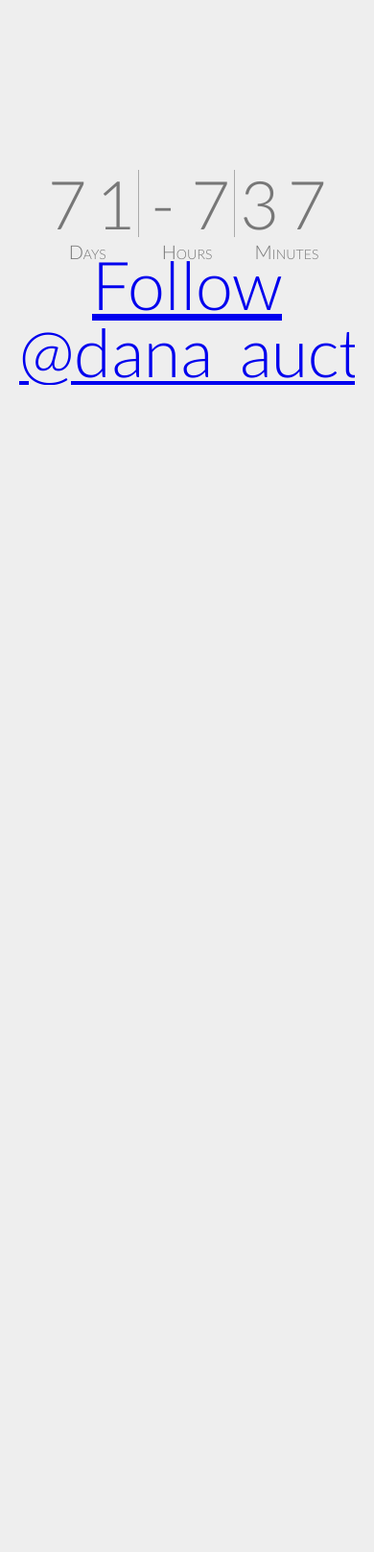
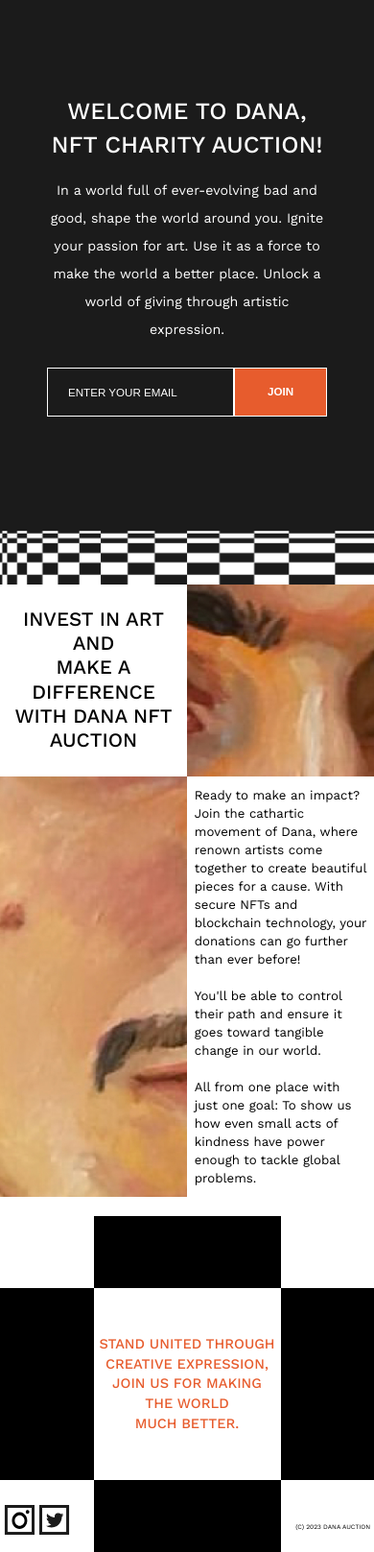
Before and after one commit to klinkov/dana_auction, a PHP site: page / in a window 390 px wide. Shown: the part 200-1817 px from the top of the page at 96% size. Before the commit the page ends 601 px from the top, so only its background shows below. Run offline with PHP 8.4, Linux system fonts and the light colour scheme; some libraries are stand-ins or nearby versions.

Commit message:
Second version

```diff
--- /dev/null
+++ b/app.js
@@ -0,0 +1,40 @@
+document.addEventListener("DOMContentLoaded", () => {
+
+    let popUp =  document.getElementById('popUp');
+    if(document.location.search == '?sacses'){
+        popUp.classList.add('block');
+    }
+
+
+
+
+
+//     function handleFormSubmit(event) {
+//         event.preventDefault()
+//         serializeForm(applicantForm)
+//     }
+
+//     function serializeForm(formNode) {
+//         return new FormData(formNode)
+//     }
+
+//     async function sendData(data) {
+//         return await fetch('/api/apply/', {
+//           method: 'POST',
+//           headers: { 'Content-Type': 'multipart/form-data' },
+//           body: data,
+//         })
+//     }
+
+//     async function handleFormSubmit(event) {
+//         event.preventDefault()
+
+//         const data = serializeForm(event.target)
+//         const response = await sendData(data)
+//     }
+
+//     const applicantForm = document.querySelector('.main-btn-group')
+//     if (applicantForm) {
+//         applicantForm.addEventListener('submit', handleFormSubmit)
+//     }
+});
--- a/index.html
+++ b/index.html
@@ -1,29 +1,84 @@
 <!DOCTYPE html>
-<html lang="en" >
+<html lang="en">
 <head>
-  <meta charset="UTF-8">
-<title>Dana: NFT charity market</title>
-  <link rel="stylesheet" href="https://cdnjs.cloudflare.com/ajax/libs/normalize/5.0.0/normalize.min.css">
-<link rel="stylesheet" href="./style.css">
-<script src="https://cdnjs.cloudflare.com/ajax/libs/prefixfree/1.0.7/prefixfree.min.js"></script>
+    <meta charset="UTF-8">
+    <meta http-equiv="X-UA-Compatible" content="IE=edge">
+    <meta name="viewport" content="width=device-width, initial-scale=1.0">
+    <link rel="stylesheet" href="style.css">
+    <link rel="preconnect" href="https://fonts.googleapis.com">
+    <link rel="preconnect" href="https://fonts.gstatic.com" crossorigin>
+    <link href="https://fonts.googleapis.com/css2?family=Work+Sans:wght@400;500;600;700&display=swap" rel="stylesheet">
 
+    <title>DANA_landing</title>
 </head>
 <body>
-<!-- partial:index.partial.html -->
-<div class='clock'></div>
-<div class='label'>
-  <span class='info days'>Days</span>
-  <span class='info hours'>Hours</span>
-  <span class='info minutes'>Minutes</span>
-</div>
-<!-- partial -->
-  <script  src="./script.js"></script>
+    <div id="popUp">
+        <span></span>
+        <p>Thanks for joining us</p>
+    </div>
 
-<div class='twitter'>
-<span>
-<a href="https://twitter.com/dana_auction?ref_src=twsrc%5Etfw" class="twitter-follow-button" data-show-count="false">Follow @dana_auction</a><script async src="https://platform.twitter.com/widgets.js" charset="utf-8"></script>
-</span>
-</div>
+    <section class="intro">
+        <div class="flex-container-intro">
+            <video playsinline autoplay muted loop no-controls preload="metadata" class="intro-preview">
+                <source src="intro-video.mp4" type="video/mp4">
+            </video>
+            <!-- <img src="img/intro-preview.jpg" alt="" class="intro-preview"> -->
+            <div class="intro-block__text">
+                <img src="img/svg/intro-logo.svg" alt="" class="inro-logo-img">
+                <p class="intro__title-bottom">where art meets impact</p>
+            </div>
+        </div>
+    </section>
 
+    <main>
+        <div class="container">
+            <h2 class="main__title">Welcome to Dana,<br>NFT CHARITY auction!</h2>
+            <p class="main__subtitle">In a world full of ever-evolving bad and good, shape the world around you. Ignite your passion for art. Use it as a force to make the world a better place. Unlock a world of giving through artistic expression.</p>
+            <form class="main-btn-group" action="/send.php" method="post" id="formMale">
+                <input type="email" name="mail" class="mail-input" placeholder="Enter your email" required>
+                <input type="submit" value="join" class="mail-button">
+            </form>
+            <!-- Thanks for joining us -->
+        </div>
+        <img src="img/main.png" alt="" class="main-bottom-img">
+    </main>
+
+    <section class="invest">
+        <div class="invest-top">
+            <p class="invest-top__subtitle-head invest-top__subtitle">Invest in ART<br>and<br>Make a Difference</p>
+            <p class="invest-top__subtitle-body invest-top__subtitle">with Dana NFT Auction</p>
+        </div>
+
+        <div class="invest-bottom">
+            <p class="invest-bottom__title">Ready to make an impact? Join the cathartic movement of Dana, where renown artists come together to create beautiful pieces for a cause. With secure NFTs and blockchain technology, your donations can go further than ever before!<br><br>You'll be able to control their path and ensure it goes toward tangible change in our world.</br><br>All from one place with just one goal: To show us how even small acts of kindness have power enough to tackle global problems.</p>
+        </div>
+    </section>
+
+    <footer>
+        <div class="min-block"></div>
+        <div class="center-block"></div>
+        <div class="min-block"></div>
+
+        <div class="center--block"></div>
+        <div class="center-center-block"><p class="footer__title">Stand united through<br>creative expression,<br>join us for making<br>the world<br>much better.</p></div>
+        <div class="center--block"></div>
+
+        <div class="min-block">
+
+            <div class="footer-img">
+                <a href="https://www.instagram.com/dana.auction/" class="footer-link">
+                    <img src="img/svg/inst.svg" alt="" class="footer-ico">
+                </a>
+                <a href="https://twitter.com/dana_auction" class="footer-link">
+                    <img src="img/svg/twit.svg" alt="" class="footer-ico">
+                </a>
+            </div>
+
+        </div>
+        <div class="center-block"></div>
+        <div class="min-block"><p class="footer-info">(C) 2023 Dana Auction</p></div>
+    </footer>
+
+    <script src="app.js"></script>
 </body>
 </html>
--- a/style.css
+++ b/style.css
@@ -1,108 +1,405 @@
-@import url("https://fonts.googleapis.com/css?family=Lato:300,400,700");
-* {
-  margin: 0;
-  padding: 0;
-  box-sizing: border-box;
+body {
+    margin: 0;
+    font-size: 27.22px;
+    font-family: 'Work Sans', serif;
+    font-weight: 400;
+    line-height: 41.02px;
+    position: relative;
 }
 
-html, body {
-  height: 100%;
+p,
+h1, h2, h3, h4, h5, h6,
+a {
+    margin: 0;
 }
 
-body {
-  font: 300 70px/1 "Lato", sans-serif;
-  color: #777;
-  background: #eee;
+#popUp {
+    display: none;
+    width: 100%;
+    height: auto;
+    position: absolute;
+    top: 0;
+    left: 0;
+    right: 0;
+    background-color: #1B1B1B;
+    color: #fff;
+    text-align: center;
+    padding: 10px 0;
+}
+.block {
+    display: block !important;
 }
 
-.twitter {
+/* intro block ======== */
+.flex-container-intro {
+    display: flex;
+}
+.intro-preview {
+    width: 50%;
+    height: auto;
+    max-height: 888px;
+    max-width: 840px;
+}
+.intro-block__text {
+    width: 50%;
+    height: auto;
+    max-height: 888px;
+    display: flex;
+    flex-direction: column;
+    justify-content: space-between;
+    align-items: center;
+}
+.inro-logo-img {
+    width: 100%;
+}
+.intro__title-bottom {
+    text-align: center;
+    margin: 0 60px 47px 43px;
+    font-size: 99.6px;
+    line-height: 90.84px;
+    text-transform: uppercase;
+    font-weight: 500;
+    font-style: normal;
+    max-width: 740px;
+}
+
+/* main block ======== */
+main {
+    display: flex;
+    flex-direction: column;
+    justify-content: space-around;
+    align-items: center;
+    background-color: #1B1B1B;
+    color: #fff;
+    padding: 178px 0 317px 0;
+    position: relative;
+}
+.container {
+    max-width: 75%;
+    margin: 0 auto;
+}
+.main__title {
+    font-size: 99.6px;
+    font-weight: 500;
+    line-height: 90.84px;
+    text-align: center;
+    text-transform: uppercase;
+}
+.main__subtitle {
+    font-size: 37.22px;
+    font-weight: 400;
+    line-height: 41.02px;
+    text-align: center;
+    margin-top: 83px;
+    margin-bottom: 117px;
+}
+.main-btn-group {
+    display: flex;
+    justify-content: center;
+}
+.mail-input {
+    background-color: #1B1B1B;
+    border: 1px solid #fff;
+    color: #fff;
+    padding: 18px 18px 18px 21px;
+    font-size: 57.6px;
+    line-height: 52.53px;
+    font-weight: 500;
+    outline: none;
+}
+.mail-input::placeholder {
+    color: #fff;
+    text-transform: uppercase;
+}
+.mail-button {
+    background-color: #E75C2D;
+    border: 1px solid #fff;
+    color: #fff;
+    text-transform: uppercase;
+    font-size: 57.6px;
+    font-weight: 700;
+    line-height: 52.53px;
+    padding: 18px 34px;
+    cursor: pointer;
+}
+.main-bottom-img {
     position: absolute;
-    top: 60%;
-    left: 50%;
-    width: 350px;
-    margin-top: -45px;
-    margin-left: -175px;
+    bottom: 0;
+    left: 0;
+    width: 100%;
+    max-height: 180px;
+}
+
+/* invest block ======== */
+.invest {
+    background-image: url(img/invest-bg.jpg);
+    background-size: cover;
+    background-repeat: no-repeat;
+    background-position: center;
+    min-height: 1005px;
+}
+.invest-top__subtitle {
     text-align: center;
-    overflow: hidden;
-    -webkit-user-select: none;
-    -moz-user-select: none;
-    user-select: none;
+    text-transform: uppercase;
+    font-weight: 500;
+    font-size: 57.6px;
+    line-height: 52.3px;
+}
+.invest-top {
+    background-color: #fff;
+    width: 50%;
+    min-height: 505px;
+    display: flex;
+    flex-direction: column;
+    justify-content: space-around;
+    align-items: center;
+}
+.invest-bottom {
+    background-color: #fff;
+    width: 50%;
+    min-height: 505px;
+    margin-left: auto;
+    margin-right: 0;
+    display: flex;
+    align-items: center;
+}
+.invest-bottom__title {
+    height: 100%;
+    font-size: 27.22px;
+    font-weight: 400;
+    line-height: 30px;
+    margin: auto 60px auto 60px;
+}
+
+/* footer block ======== */
+footer {
+    min-height: 888px;
+    display: flex;
+    flex-wrap: wrap;
+    position: relative;
+}
+.footer__title {
+    color: #E75C2D;
+    font-weight: 500;
+    font-size: 57.6px;
+    line-height: 52.53px;
+    text-align: center;
+    text-transform: uppercase;
+}
+.footer-link {
+    text-decoration: none;
+    display: block;
+}
+.footer-img {
+    position: absolute;
+    bottom: 35px;
+    left: 40px;
+    width: 31px;
+    height: 31px;
+    display: flex;
+}
+.footer-link:last-child {
+    margin-left: 20px;
+}
+.footer-info {
+    position: absolute;
+    bottom: 35px;
+    right: 1%;
+    font-size: 17.6px;
+    line-height: 16.5px;
+    font-weight: 400;
+    text-align: center;
+    text-transform: uppercase;
 }
 
 
-.clock {
-  position: absolute;
-  top: 50%;
-  left: 50%;
-  width: 350px;
-  margin-top: -45px;
-  margin-left: -175px;
-  text-align: center;
-  overflow: hidden;
-  -webkit-user-select: none;
-  -moz-user-select: none;
-  user-select: none;
+/* ====== chess ====== */
+.min-block {
+    width: 25%;
+    height: 222px;
+    background-color: #fff;
+    display: block;
+}
+.center-block {
+    width: 50%;
+    height: 222px;
+    background-color: #000;
 }
 
-.clock span {
-  position: relative;
-  display: inline-block;
-  width: 50px;
+.center--block {
+    background-color: #000;
+    width: 25%;
+    height: 444px;
+}
+.center-center-block {
+    width: 50%;
+    height: 444px;
+    display: flex;
+    justify-content: center;
+    align-items: center;
 }
 
-.clock span:nth-child(2),
-.clock span:nth-child(4) {
-  border-right: 1px solid #aaa;
+
+/* ADAPTIVE ======== */
+@media (max-width: 1024px) {
+    .intro__title-bottom {
+        font-size: 45.6px;
+        line-height: 50.84px;
+    }
+    .main__title{
+        font-size: 60.6px;
+        line-height: 70.84px;
+    }
+    .main__subtitle {
+        font-size: 25.22px;
+    }
+    .mail-input,
+    .mail-button {
+        font-size: 25.6px;
+        line-height: 20.53px;
+    }
+    .invest-top__subtitle {
+        font-size: 30.6px;
+        line-height: 30.3px;
+    }
+    .invest-bottom__title {
+        font-size: 20.22px;
+        line-height: 22px;
+    }
+    .footer__title {
+        font-size: 29.6px;
+        line-height: 35.53px;
+    }
+    .footer-info {
+        font-size: 13.6px;
+    }
 }
 
-.clock span:before,
-.clock span:after {
-  position: absolute;
-  left: 0;
-  top: 0;
-  right: 0;
-  bottom: 0;
-  backface-visibility: hidden;
-  transition: transform 0.75s;
+@media (max-width: 768px) {
+    .intro__title-bottom {
+        font-size: 30.6px;
+        line-height: 35.84px;
+    }
+    main {
+        padding-top: 100px;
+        padding-bottom: 175px;
+    }
+    .main__title {
+        font-size: 35.6px;
+        line-height: 40.84px;
+    }
+    .main__subtitle {
+        font-size: 20.22px;
+        margin-top: 35px;
+        margin-bottom: 60px;
+    }
+    .invest-top {
+        min-height: 350px;
+    }
+    .invest {
+        min-height: 850px;
+    }
+    .invest-bottom__title {
+        font-size: 17.22px;
+        line-height: 19px;
+    }
+    footer  {
+        min-height: 600px;
+    }
+    .center-block,
+    .min-block {
+        height: 150px;
+    }
+    .center--block,
+    .center-center-block {
+        height: 350px;
+    }
 }
 
-.clock span:before {
-  content: attr(data-old);
-  z-index: 1;
-  transform: translate3d(0, 0, 0);
+@media (max-width: 600px) {
+    .invest {
+        min-height: auto;
+    }
+    /* .invest-bottom,
+    .invest-top {
+        width: 100%;
+    } */
+    .invest-top,
+    .invest-bottom {
+        min-height: 320px;
+    }
+    .footer-info {
+        font-size: 8.6px;
+    }
+    .footer-img {
+        left: 1%;
+    }
+    .mail-input, .mail-button {
+        font-size: 14.6px;
+        line-height: 0.0px;
+    }
+    .invest-bottom__title {
+        margin: auto 4% auto 4%;
+    }
 }
 
-.clock .flip:before {
-  transform: translate3d(0, 102.5%, 0);
+@media (max-width: 425px) {
+    .intro__title-bottom {
+        font-size: 19.6px;
+        line-height: 18.84px;
+        margin: 0 25px 15px 25px;
+    }
+    .main__title {
+        font-size: 24.6px;
+        line-height: 34.84px;
+    }
+    .main__subtitle {
+        font-size: 14.22px;
+        margin-top: 15px;
+        margin-bottom: 25px;
+        line-height: 29.02px;
+    }
+    .mail-input, .mail-button {
+        font-size: 11.6px;
+    }
+    .invest {
+        margin-bottom: 20px;
+    }
+    .invest-top__subtitle {
+        font-size: 20.6px;
+        line-height: 25.3px;
+    }
+    .invest-top,
+    .invest-bottom {
+        min-height: 200px;
+        justify-content: center;
+    }
+    .invest-bottom__title {
+        margin: 10px 4% 10px 4%;
+        font-size: 13.22px;
+        max-width: 320px;
+    }
+    .footer__title {
+        font-size: 14.6px;
+        line-height: 20.53px;
+    }
+    .center--block, .center-center-block {
+        height: 200px;
+    }
+    .center-block, .min-block {
+        height: 75px;
+    }
+    footer {
+        min-height: 340px;
+    }
+    .footer-info,
+    .footer-img {
+        bottom: 5%;
+    }
+    .footer-info {
+        font-size: 6.6px;
+    }
+    .footer-link:last-child {
+        margin-left: 5px;
+    }
 }
-
-.clock span:after {
-  content: attr(data-now);
-  z-index: 2;
-  transform: translate3d(0, -102.5%, 0);
-}
-
-.clock .flip:after {
-  transform: translate3d(0, 0, 0);
-}
-
-.label {
-  font: 300 20px/1 "Lato", sans-serif;
-  font-variant: small-caps;
-  text-align: center;
-  width: 350px;
-  position: absolute;
-  top: 50%;
-  left: 50%;
-  margin-left: -175px;
-  margin-top: 30px;
-  -webkit-user-select: none;
-  -moz-user-select: none;
-  user-select: none;
-}
-
-.label .info {
-  position: relative;
-  display: inline-block;
-  width: 100px;
-}
```
Also changed, not shown: send.php (added, +10 -0 lines), img/intro-preview.jpg (added), img/invest-bg.jpg (added), img/main.png (added), img/svg/inst.svg (added), img/svg/intro-logo.svg (added), img/svg/twit.svg (added), redirect.php (added), 1 other file.
